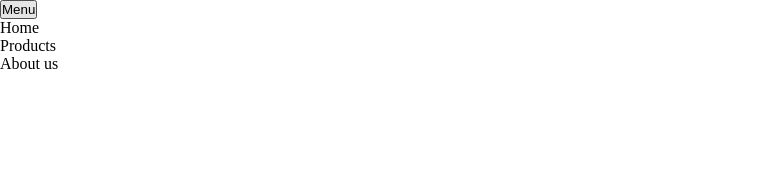
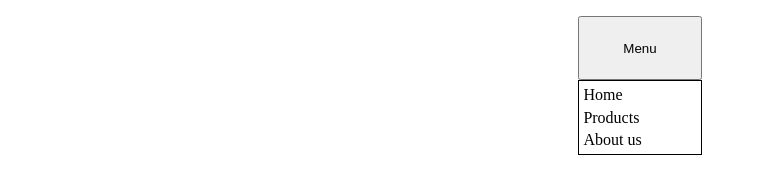
Before and after one commit to eustaquiogalano/dynamic-user-interface-practice, a website built with webpack: page src/index.html in a window 1280 px wide. Shown: the whole page, without its empty margins (0-765 px from the left). Built offline with nearby package versions, Linux system fonts and the light colour scheme.

Commit message:
style: add basic structure of dropdown menu

```diff
--- a/src/styles.css
+++ b/src/styles.css
@@ -11,4 +11,35 @@ html {
 body {
   height: 100vh;
   width: 100vw;
+
+  header {
+    width: 100%;
+    height: 20%;
+    display: flex;
+    align-items: center;
+    flex-direction: column;
+    padding: 1rem;
+
+    & > * {
+      width: 10%;
+      flex-shrink: 0;
+    }
+
+    #nav-toggler-button {
+      height: 50%;
+    }
+
+    #main-nav {
+      border: 1px solid black;
+
+      ul {
+        list-style: none;
+        display: flex;
+        align-items: start;
+        flex-direction: column;
+        padding: 0.3rem;
+        gap: 0.3rem;
+      }
+    }
+  }
 }
```
